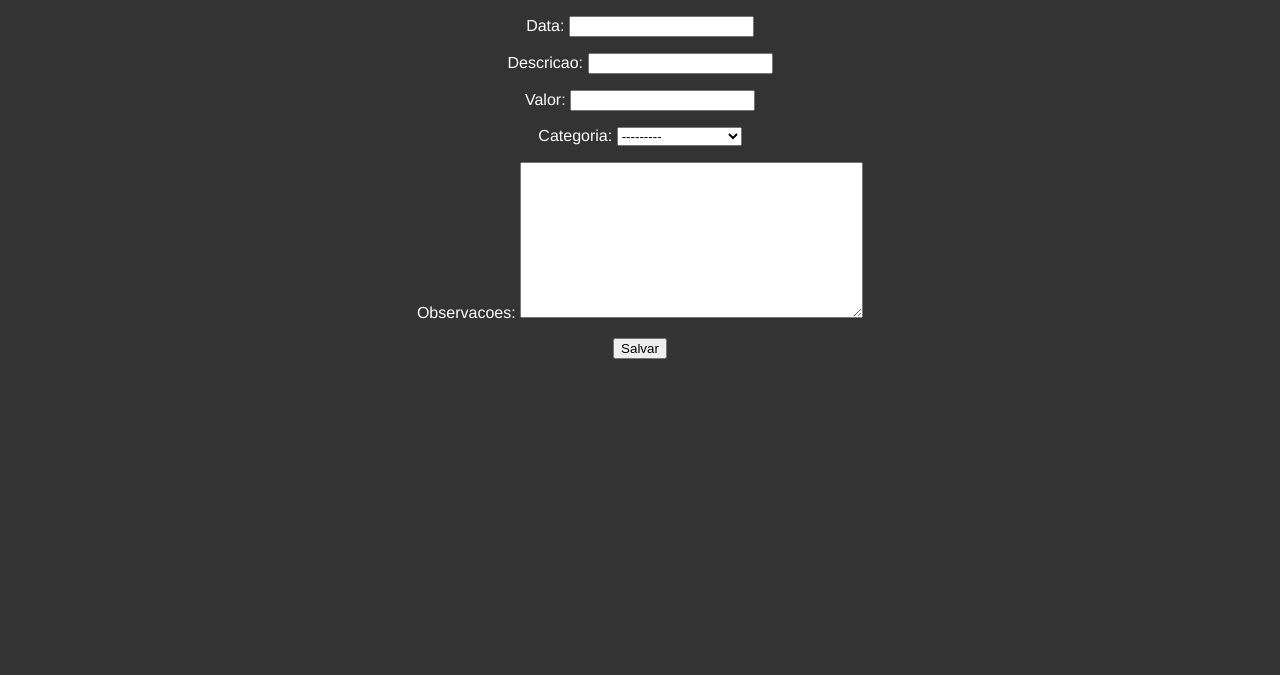
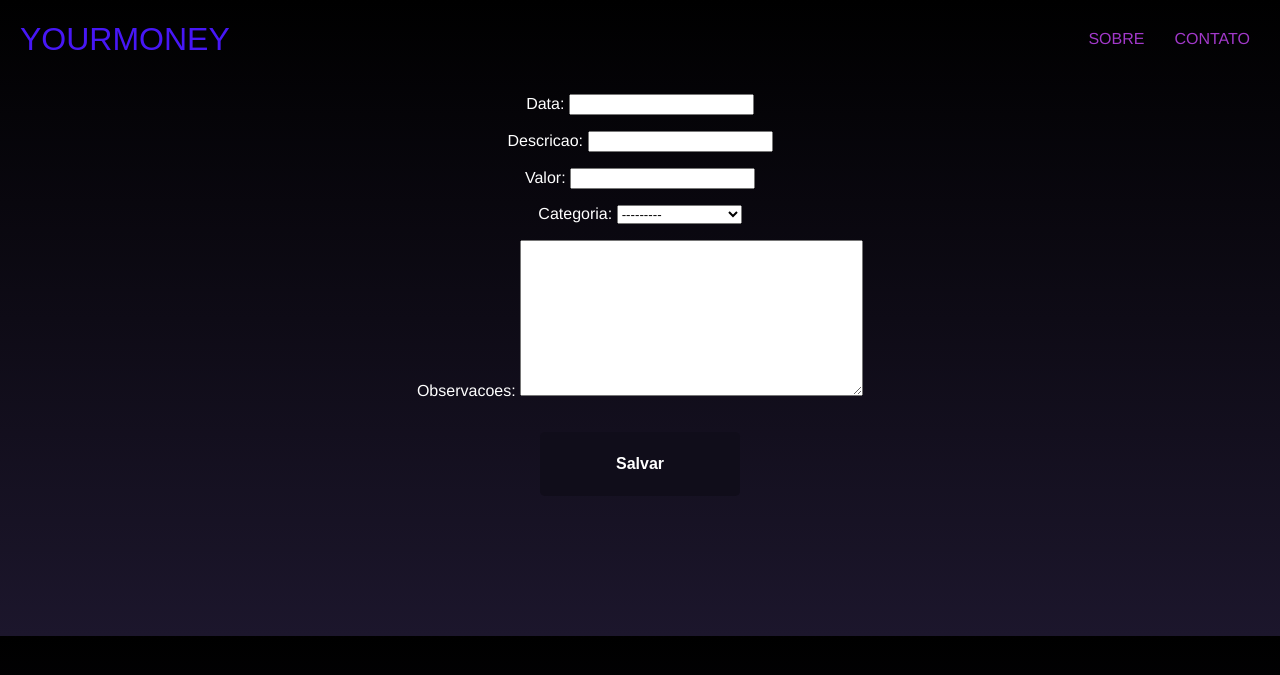
Before and after one commit to GabrielLazaroni/finance_manager, a Django app: page /nova/ in a window 1280 px wide. Shown: the top 675 px of the page. Run offline with Django 4.2, Linux system fonts and the light colour scheme; data comes from the database, SQL or seed files in the repository; both versions use the stored data as it was after the commit.

Commit message:
css adjustings

```diff
--- a/contas/static/contas/css/form.css
+++ b/contas/static/contas/css/form.css
@@ -1,12 +1,69 @@
 body {
-    font-family: Helvetica;
-    text-align: center;
-    color: #fff;
-    background-color: #333;
-
-    margin: 0;
+  height: 636px;
+  font-family: Helvetica;
+  text-align: center;
+  color: #fff;
+  background-image: linear-gradient(0, #1c162c, #000);
+  margin: 0;
 }
 
-ol li a {
-    color: #fff;
+li,
+ul {
+  margin: 0px;
+  list-style: none;
 }
+
+a {
+  text-decoration: none;
+  color: #fff;
+  text-transform: uppercase;
+}
+
+.header {
+  background-color: transparent;
+  display: flex;
+  flex-wrap: wrap;
+  justify-content: space-between;
+  padding: 20px;
+  align-items: center;
+}
+
+.title {
+  font-family: "Poppins", sans-serif;
+  color: #4717f6;
+  font-size: 2rem;
+}
+
+.menu {
+  display: flex;
+  margin-left: 10px;
+}
+
+.menu li {
+  margin-left: 10px;
+}
+
+.menu li a {
+  display: block;
+  padding: 10px;
+  color: #a239ca;
+}
+
+button {
+  width: 200px;
+  height: 64px;
+  margin-top: 1rem;
+  margin-bottom: 0.5rem;
+  border: none;
+  border-radius: 0.3rem;
+  font-family: "Poppins", sans-serif;
+  font-weight: 600;
+  font-size: 16px;
+  color: #ffff;
+  text-decoration: none;
+  background-color: #100d1a;
+}
+
+button:hover {
+  background-color: #000;
+}
--- a/contas/static/contas/css/login.css
+++ b/contas/static/contas/css/login.css
@@ -41,8 +41,7 @@ input {
   font-family: "Poppins", sans-serif;
   font-size: 16px;
   font-weight: 400;
-  color: #fff;
-  background-color: #000;
+  color: #000;
 }
 
 button {
--- a/contas/templates/contas/form.html
+++ b/contas/templates/contas/form.html
@@ -1,6 +1,7 @@
 <!DOCTYPE html>
 {% load static %}
 <html lang="en">
+
 <head>
     <meta charset="UTF-8">
     <meta http-equiv="X-UA-Compatible" content="IE=edge">
@@ -8,7 +9,17 @@
     <title>Document</title>
     <link rel="stylesheet" href="{% static 'contas/css/form.css' %}">
 </head>
+
 <body>
+    <header class="header">
+        <a class="title" href="">YourMoney</a>
+        <nav>
+            <ul class="menu">
+                <li><a href="">Sobre</a></li>
+                <li><a href="">contato</a></li>
+            </ul>
+        </nav>
+    </header>
 
     <form method="POST">
         {% csrf_token %}
@@ -16,9 +27,7 @@
         {{ form.as_p }}
 
         <button type="submit">Salvar</button>
+    </form>
+</body>
 
-
-    </form>
-
-</body>
 </html>
--- a/contas/templates/contas/listagem.html
+++ b/contas/templates/contas/listagem.html
@@ -11,7 +11,6 @@
 </head>
 
 <body>
-    <h1>Controle de <br> Gastos</h1>
 
     <div>
         <div class="form">
--- a/contas/views.py
+++ b/contas/views.py
@@ -11,7 +11,7 @@ def home(request):
 
 def listagem(request):
     data = {}
-    data['transacoes'] = Transacao.objects.all()
+    data['transacoes'] = reversed(Transacao.objects.all())
     return render(request, 'contas/listagem.html', data)
 
 
```
Also changed, not shown: contas/static/contas/css/listagem.css (+0 -7 lines), contas/static/contas/css/register.css (+46 -8 lines), contas/templates/contas/register.html (+16 -6 lines), db.sqlite3.
